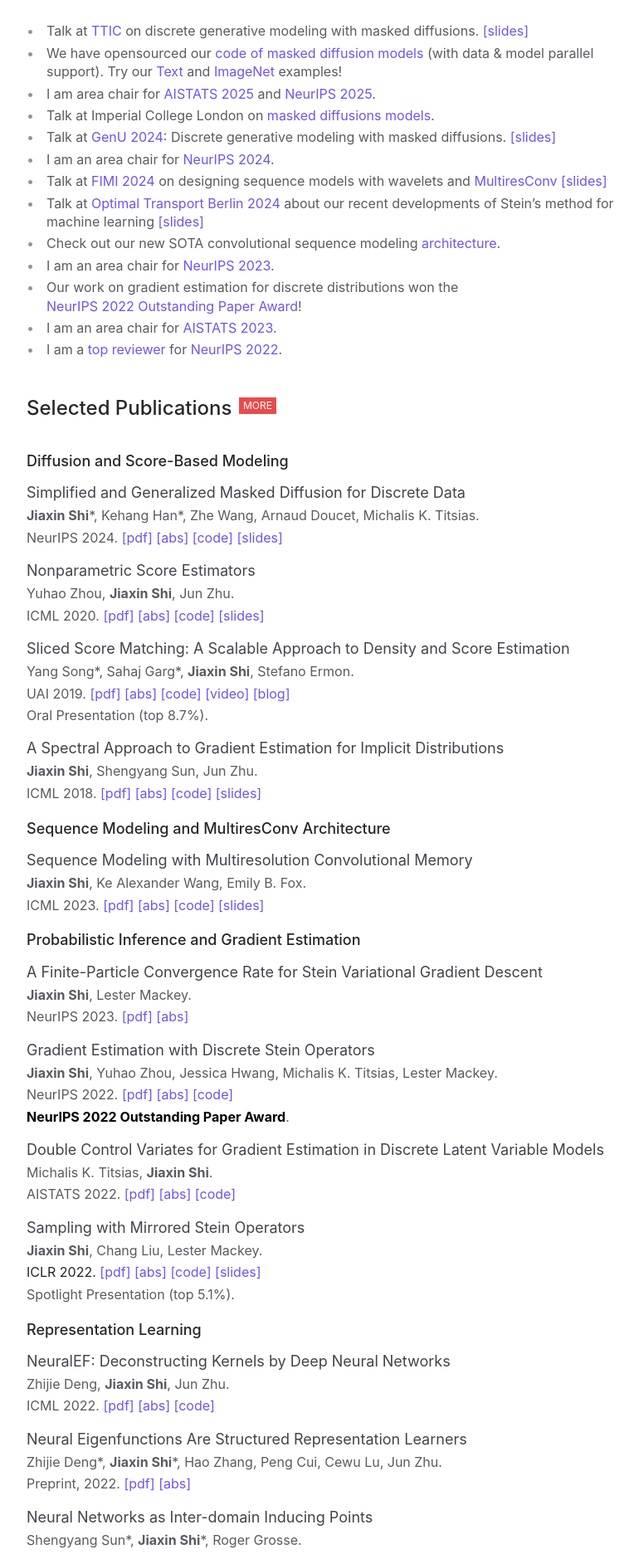
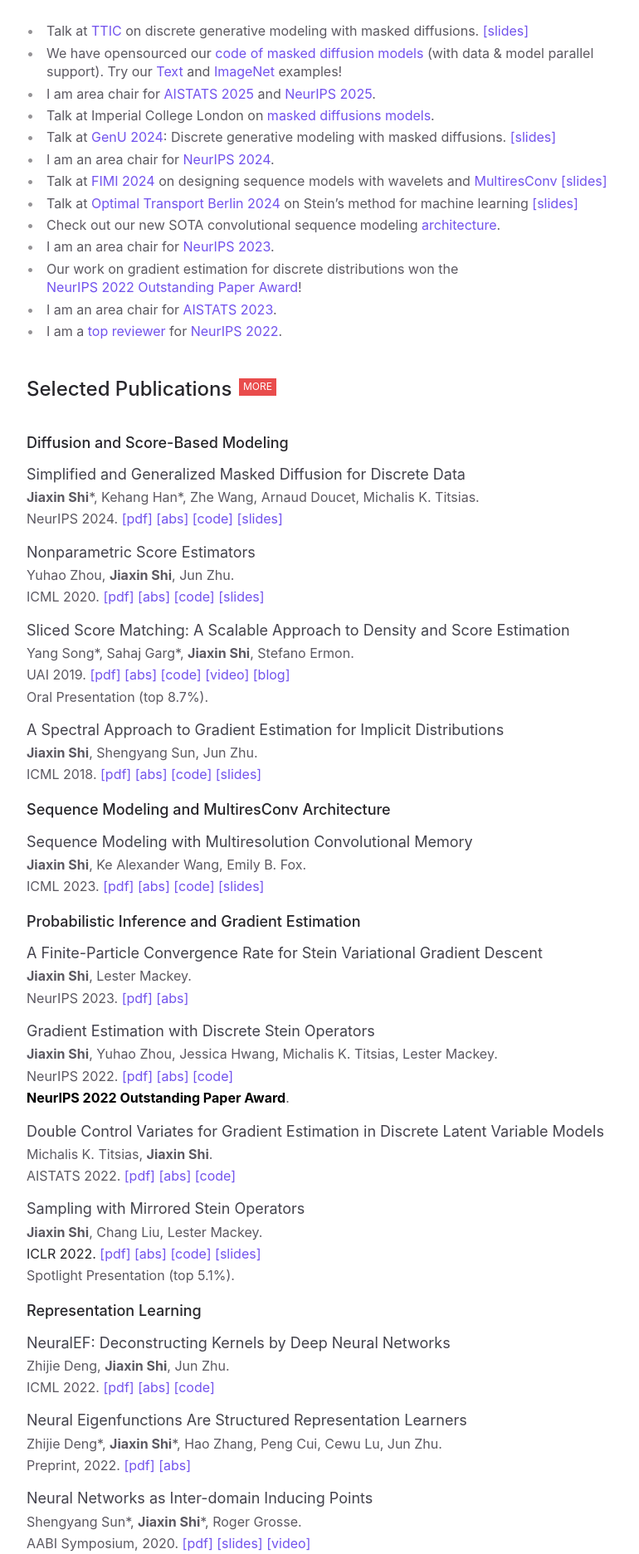
Before and after one commit to thjashin/thjashin.github.io, a Jekyll site: the page built from index.md, in a window 1280 px wide. Shown: the part 485-2358 px from the top of the page at 83% size, without its empty margins (356-1126 px from the left). Built offline with Jekyll 4.4.1, drawn with Linux system fonts in a browser that asks for light colours.

Commit message:
Update index.md

```diff
--- a/index.md
+++ b/index.md
@@ -45,7 +45,7 @@ I received my B.E. in Computer Science at Tsinghua University.
 * Talk at [GenU 2024](https://genu.ai/2024/): Discrete generative modeling with masked diffusions. [[slides]](https://thjashin.github.io/talks/jiaxins_md4_genu.pdf)
 * I am an area chair for [NeurIPS 2024](https://neurips.cc/Conferences/2024).
 * Talk at [FIMI 2024](https://ismseminar.github.io/fimi2024/) on designing sequence models with wavelets and [MultiresConv](https://arxiv.org/abs/2305.01638)  [[slides]](https://thjashin.github.io/talks/multires-conv-fimi.pdf)
-* Talk at [Optimal Transport Berlin 2024](https://sites.google.com/corp/view/ot-berlin-2024) about our recent developments of Stein's method for machine learning [[slides]](https://thjashin.github.io/talks/ot-berlin-stein-jiaxins.pdf)
+* Talk at [Optimal Transport Berlin 2024](https://sites.google.com/corp/view/ot-berlin-2024) on Stein's method for machine learning [[slides]](https://thjashin.github.io/talks/ot-berlin-stein-jiaxins.pdf)
 * Check out our new SOTA convolutional sequence modeling [architecture](https://github.com/thjashin/multires-conv).
 * I am an area chair for [NeurIPS 2023](https://neurips.cc/Conferences/2023).
 * Our work on gradient estimation for discrete distributions won the [NeurIPS 2022 Outstanding Paper Award](https://blog.neurips.cc/2022/11/21/announcing-the-neurips-2022-awards/)!
```
